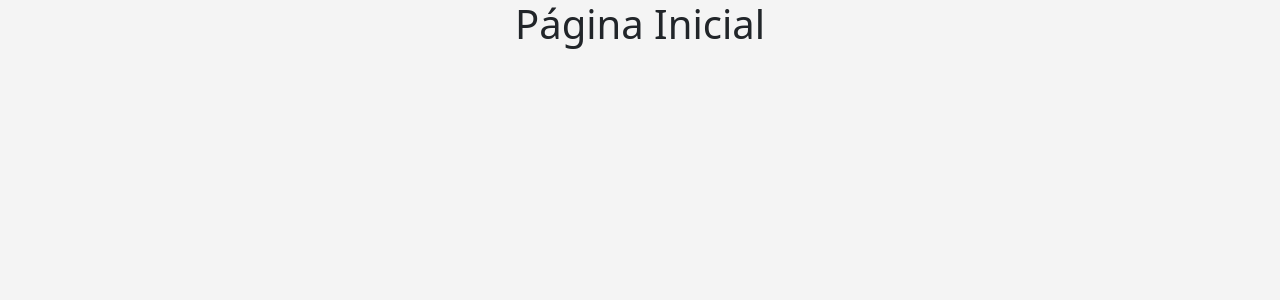
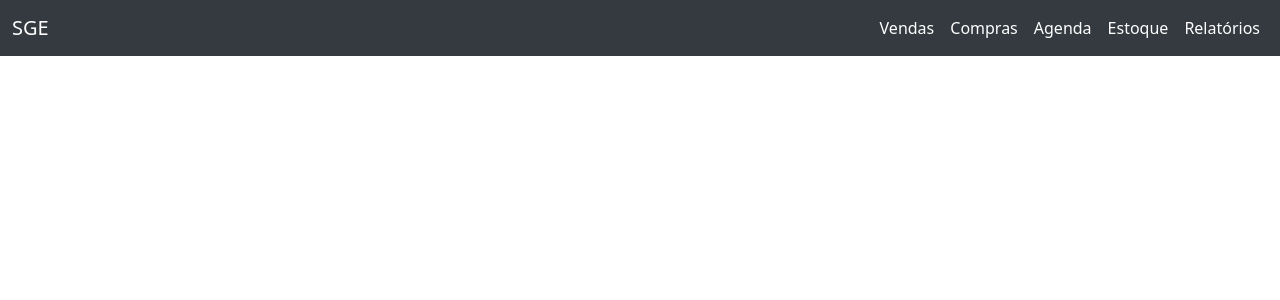
Before and after one commit to gabriecgaldino/app_management, a Django app: page /home/ in a window 1280 px wide. Shown: the top 300 px of the page. Run offline with Django 5.2, Linux system fonts and the light colour scheme.

Commit message:
Criação da barra de navegação da homepage

```diff
--- a/Sistema_de_Gestão_Empresarial/settings.py
+++ b/Sistema_de_Gestão_Empresarial/settings.py
@@ -12,7 +12,9 @@ https://docs.djangoproject.com/en/5.1/ref/settings/
 
 from pathlib import Path
 import os
+import logging
 
+logging.basicConfig(level=logging.DEBUG)
 # Build paths inside the project like this: BASE_DIR / 'subdir'.
 BASE_DIR = Path(__file__).resolve().parent.parent
 
--- a/Usuario/templates/registro.html
+++ b/Usuario/templates/registro.html
@@ -14,11 +14,10 @@
 <style>
     .bg-light-green {
         background-color: #d4edda;
-        /* Verde claro */
     }
 </style>
 
-<form action="/" method="post">
+<form action="" method="post">
     {% csrf_token %}
     <div class="container d-flex justify-content-center align-items-center" style="min-height: 100vh;">
         <div class="col-4 text-center">
--- a/Usuario/views.py
+++ b/Usuario/views.py
@@ -2,6 +2,8 @@ from django.shortcuts import render, redirect
 from Usuario.models import Colaborador, CriaColaborador
 from django.contrib import messages
 from django.contrib.auth import authenticate, login, logout
+
+
 
 
 def registro(request):
@@ -12,7 +14,8 @@ def registro(request):
             form.save()
             messages.success(
                 request, 'Usuário criado com sucesso, realize o login!')
-
+        else:
+            messages.error(request, "Erro ao criar o usuário. Verifique os dados.")
     else:
         form = CriaColaborador()
 
--- a/templates/base.html
+++ b/templates/base.html
@@ -14,16 +14,48 @@
         integrity="sha384-QWTKZyjpPEjISv5WaRU9OFeRpok6YctnYmDr5pNlyT2bRjXh0JMhjY6hW+ALEwIH" crossorigin="anonymous">
 
     <style>
-        body {
-            background-color: #f4f4f4
+        .navbar-custom {
+        background-color: #343a40; /* Cinza Chumbo */
         }
-    </style>
+        .navbar-custom .navbar-brand, .navbar-custom .nav-link {
+        color: white;
+        }
+        .navbar-custom .nav-link:hover {
+        color: #d4d4d4; /* Um cinza mais claro ao passar o mouse */
+        }
+  </style>
 </head>
 
 <body class="text-center">
     {% block conteudo %}
 
-    <h1>Página Inicial</h1>
+    <nav class="navbar navbar-expand-lg navbar-custom">
+        <div class="container-fluid">
+          <a class="navbar-brand" href="#">SGE</a>
+          <button class="navbar-toggler" type="button" data-bs-toggle="collapse" data-bs-target="#navbarNav" aria-controls="navbarNav" aria-expanded="false" aria-label="Toggle navigation">
+            <span class="navbar-toggler-icon"></span>
+          </button>
+          <div class="collapse navbar-collapse" id="navbarNav">
+            <ul class="navbar-nav ms-auto">
+              <li class="nav-item">
+                <a class="nav-link" href="#">Vendas</a>
+              </li>
+              <li class="nav-item">
+                <a class="nav-link" href="#">Compras</a>
+              </li>
+              <li class="nav-item">
+                <a class="nav-link" href="#">Agenda</a>
+              </li>
+              <li class="nav-item">
+                <a class="nav-link" href="#">Estoque</a>
+              </li>
+              <li class="nav-item">
+                <a class="nav-link" href="#">Relatórios</a>
+              </li>
+            </ul>
+          </div>
+        </div>
+      </nav>
     {% endblock %}
 
 
```
Also changed, not shown: Usuario/migrations/0001_initial.py (added).
